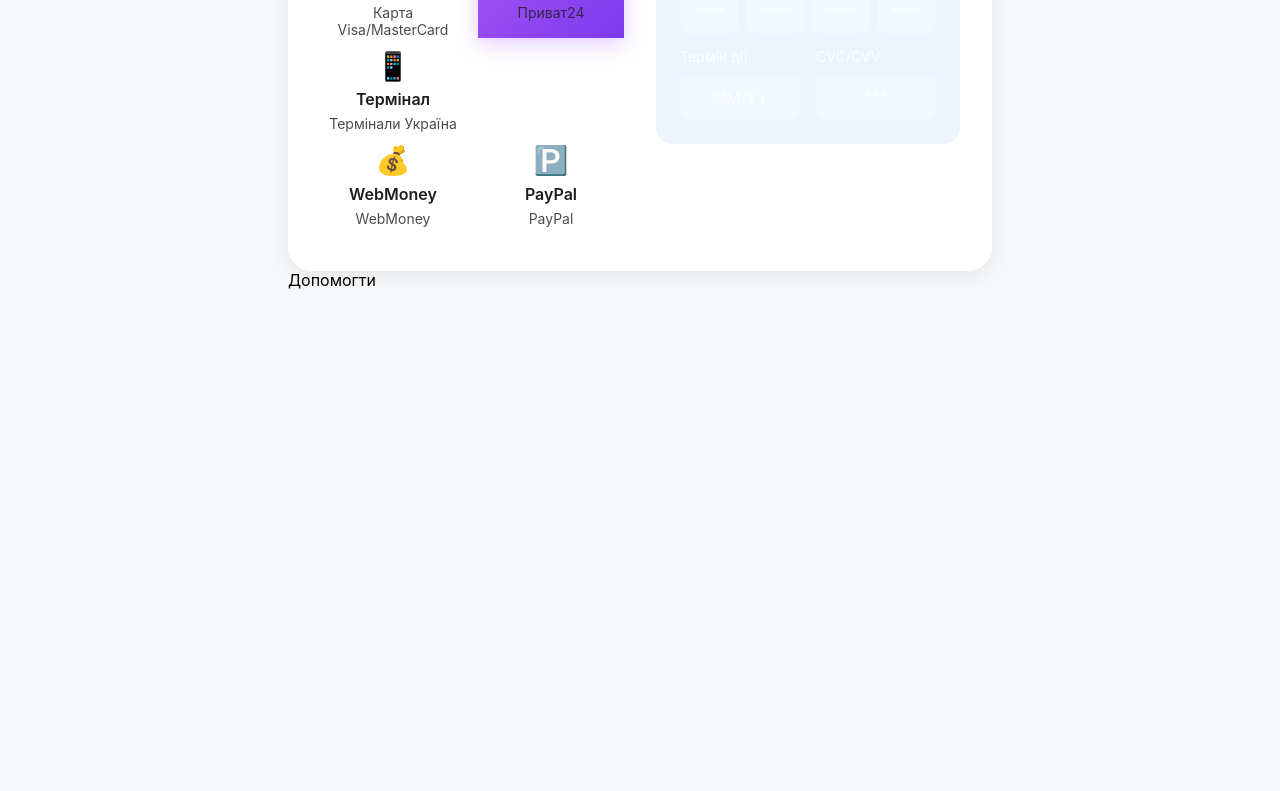
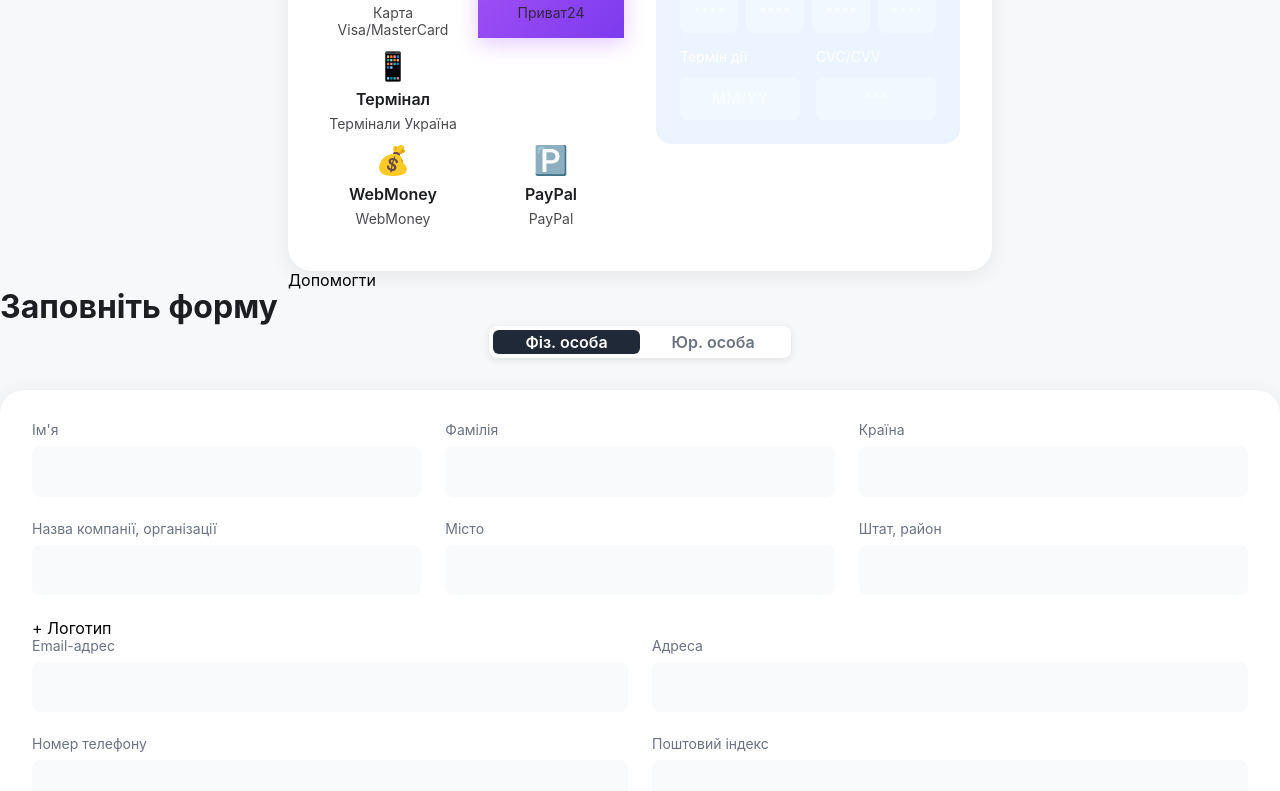
Before and after one commit to sh1xzyy/quanti-coders-test-task, a React (Vite) app in the folder my-app/: page / in a window 1280 px wide. Shown: the part 681-1472 px from the top of the page. Before the commit the page ends 971 px from the top, so only its background shows below. Built offline with nearby package versions, Linux system fonts and the light colour scheme.

Commit message:
feat(form): add RegistrationFormSection

```diff
--- a/my-app/src/App.jsx
+++ b/my-app/src/App.jsx
@@ -1,6 +1,7 @@
 import { HelpTypeCard } from "./components/HelpTypeCard/HelpTypeCard";
 import { HelpTypesSection } from "./components/HelpTypesSection/HelpTypesSection";
 import { PaymentMethod } from "./components/PaymentMethod/PaymentMethod";
+import { RegistrationFormSection } from "./components/RegistrationFormSection/RegistrationFormSection";
 
 function App() {
   return (
@@ -8,6 +9,7 @@
       <HelpTypeCard />
       <PaymentMethod />
       <HelpTypesSection />
+      <RegistrationFormSection />
     </div>
   );
 }
--- a/my-app/src/components/HelpTypesSection/HelpTypesSection.css
+++ b/my-app/src/components/HelpTypesSection/HelpTypesSection.css
@@ -40,3 +40,70 @@
   grid-template-columns: repeat(2, 1fr);
   gap: 16px;
 }
+
+.paymentCard {
+  background: #ffffff;
+  border-radius: 24px;
+  box-shadow: 0 4px 20px rgba(0, 0, 0, 0.08);
+  padding: 32px;
+}
+
+.paymentGrid {
+  display: grid;
+  grid-template-columns: repeat(auto-fit, minmax(300px, 1fr));
+  gap: 32px;
+}
+
+.paymentMethodsGrid {
+  display: grid;
+  grid-template-columns: repeat(2, 1fr);
+  gap: 12px;
+  margin-bottom: 12px;
+}
+
+.paymentMethod {
+  padding: 24px;
+  border-radius: 16px;
+  cursor: pointer;
+  transition: all 0.3s;
+  background: rgba(191, 219, 254, 0.3);
+  color: #ffffff;
+}
+
+.paymentMethod:hover {
+  transform: translateY(-2px);
+  box-shadow: 0 4px 12px rgba(168, 85, 247, 0.2);
+}
+
+.paymentMethodActive {
+  background: linear-gradient(135deg, #a855f7 0%, #7c3aed 100%);
+  box-shadow: 0 6px 20px rgba(168, 85, 247, 0.3);
+}
+
+.paymentMethodContent {
+  display: flex;
+  flex-direction: column;
+  align-items: center;
+  gap: 8px;
+}
+
+.paymentMethodIcon {
+  font-size: 28px;
+}
+
+.paymentMethodTitle {
+  font-weight: 600;
+  text-align: center;
+}
+
+.paymentMethodSubtitle {
+  font-size: 14px;
+  text-align: center;
+  opacity: 0.8;
+}
+
+@media (max-width: 768px) {
+  .helpTypesGrid {
+    grid-template-columns: repeat(2, 1fr);
+  }
+}
--- a/my-app/src/components/PaymentMethod/PaymentMethod.css
+++ b/my-app/src/components/PaymentMethod/PaymentMethod.css
@@ -58,3 +58,9 @@
   text-align: center;
   opacity: 0.8;
 }
+
+@media (max-width: 768px) {
+  .paymentGrid {
+    grid-template-columns: 1fr;
+  }
+}
--- /dev/null
+++ b/my-app/src/components/RegistrationFormSection/RegistrationFormSection.css
@@ -0,0 +1,83 @@
+.formCard {
+  background: #ffffff;
+  border-radius: 24px;
+  box-shadow: 0 4px 20px rgba(0, 0, 0, 0.08);
+  padding: 32px;
+}
+
+.formGrid {
+  display: grid;
+  grid-template-columns: repeat(auto-fit, minmax(250px, 1fr));
+  gap: 24px;
+  margin-bottom: 24px;
+}
+
+.formGridTwo {
+  display: grid;
+  grid-template-columns: repeat(auto-fit, minmax(300px, 1fr));
+  gap: 24px;
+  margin-bottom: 24px;
+}
+
+.formLabel {
+  display: block;
+  font-size: 14px;
+  color: #6b7280;
+  margin-bottom: 8px;
+}
+
+.formInput {
+  width: 100%;
+  background: #f9fafb;
+  border: none;
+  border-radius: 8px;
+  padding: 16px;
+  font-size: 16px;
+  transition: all 0.3s;
+}
+
+.formInput:focus {
+  outline: none;
+  box-shadow: 0 0 0 3px rgba(168, 85, 247, 0.1);
+}
+
+.toggleContainer {
+  display: flex;
+  justify-content: center;
+  margin-bottom: 32px;
+}
+
+.toggleWrapper {
+  display: inline-flex;
+  border-radius: 8px;
+  background: #ffffff;
+  box-shadow: 0 2px 8px rgba(0, 0, 0, 0.1);
+  padding: 4px;
+}
+
+.toggleButton {
+  padding: 12px 32px;
+  border-radius: 6px;
+  font-weight: 600;
+  border: none;
+  cursor: pointer;
+  background: transparent;
+  color: #6b7280;
+  transition: all 0.3s;
+}
+
+.toggleButton:hover {
+  color: #1f2937;
+}
+
+.toggleButtonActive {
+  background: #1f2937;
+  color: #ffffff;
+}
+
+@media (max-width: 768px) {
+  .formGrid,
+  .formGridTwo {
+    grid-template-columns: 1fr;
+  }
+}
--- /dev/null
+++ b/my-app/src/components/RegistrationFormSection/RegistrationFormSection.jsx
@@ -0,0 +1,96 @@
+import { useState } from "react";
+import "./RegistrationFormSection.css";
+import clsx from "clsx";
+
+export const RegistrationFormSection = () => {
+  const [personType, setPersonType] = useState("physical");
+
+  return (
+    <div className="section">
+      <div className="formContainer">
+        <h1 className="mainTitle">Заповніть форму</h1>
+
+        <div className="toggleContainer">
+          <div className="toggleWrapper">
+            <button
+              onClick={() => setPersonType("physical")}
+              className={clsx(
+                "toggleButton",
+                personType === "physical" && "toggleButtonActive"
+              )}
+            >
+              Фіз. особа
+            </button>
+            <button
+              onClick={() => setPersonType("legal")}
+              className={clsx(
+                "toggleButton",
+                personType === "legal" && "toggleButtonActive"
+              )}
+            >
+              Юр. особа
+            </button>
+          </div>
+        </div>
+
+        <div className="formCard">
+          <div className="formGrid">
+            <div>
+              <label className="formLabel">Ім'я</label>
+              <input className="formInput" />
+            </div>
+            <div>
+              <label className="formLabel">Фамілія</label>
+              <input className="formInput" />
+            </div>
+            <div>
+              <label className="formLabel">Країна</label>
+              <input className="formInput" />
+            </div>
+          </div>
+
+          <div className="formGrid">
+            <div>
+              <label className="formLabel">Назва компанії, організації</label>
+              <input className="formInput" />
+            </div>
+            <div>
+              <label className="formLabel">Місто</label>
+              <input className="formInput" />
+            </div>
+            <div>
+              <label className="formLabel">Штат, район</label>
+              <input className="formInput" />
+            </div>
+          </div>
+
+          <div className="logoButtonContainer">
+            <button className="logoButton">+ Логотип</button>
+          </div>
+
+          <div className="formGridTwo">
+            <div>
+              <label className="formLabel">Email-адрес</label>
+              <input className="formInput" />
+            </div>
+            <div>
+              <label className="formLabel">Адреса</label>
+              <input className="formInput" />
+            </div>
+          </div>
+
+          <div className="formGridTwo">
+            <div>
+              <label className="formLabel">Номер телефону</label>
+              <input className="formInput" />
+            </div>
+            <div>
+              <label className="formLabel">Поштовий індекс</label>
+              <input className="formInput" />
+            </div>
+          </div>
+        </div>
+      </div>
+    </div>
+  );
+};
```
